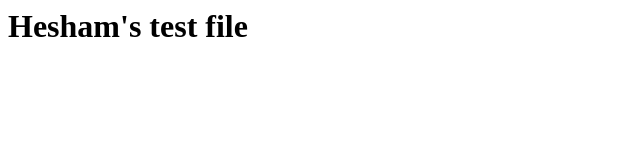
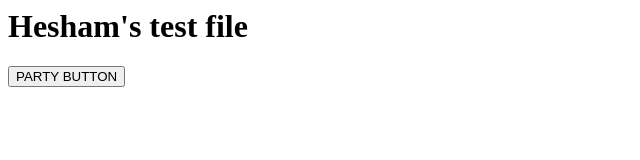
Before and after one commit to hm-qm/my-test-repo, a plain HTML site: page index.html in a window 1280 px wide. Shown: the whole page, without its empty margins (0-640 px from the left). Drawn offline with Linux system fonts and the light colour scheme.

Commit message:
Add a new party button feature

```diff
--- a/index.html
+++ b/index.html
@@ -1 +1,4 @@
 <h1>Hesham's test file<h1>
+        <main>
+            <button>PARTY BUTTON</button>
+        </main>
```
